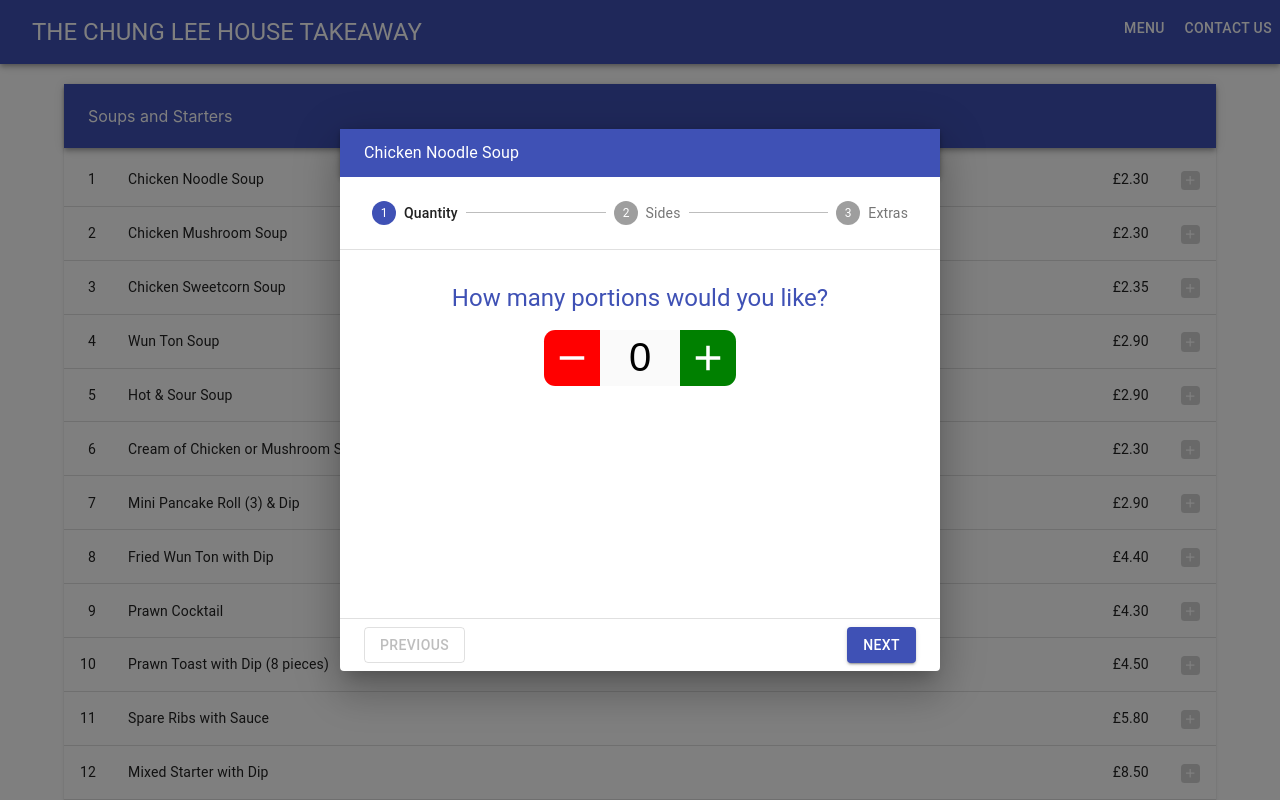
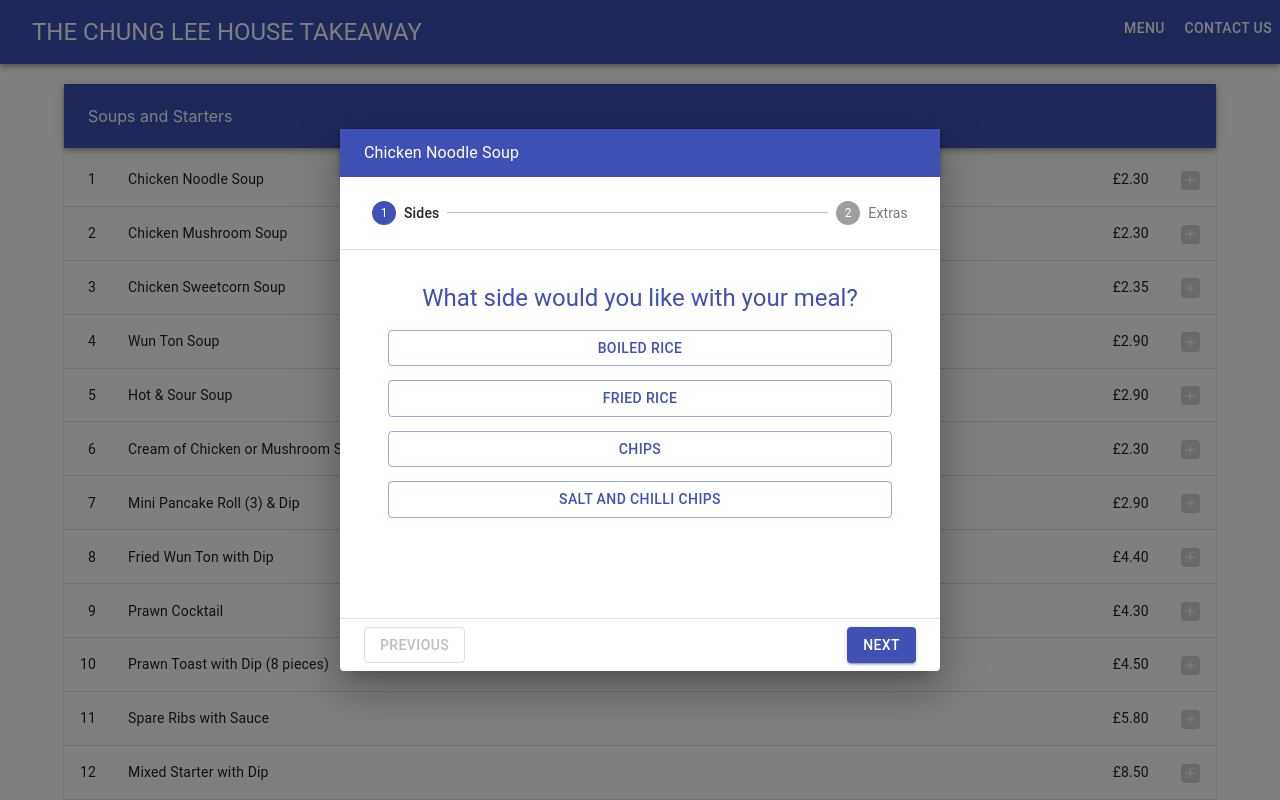
Before and after one commit to JK-Chung/takeaway_menu, a React (Create React App) app: page / in a window 1280 px wide. Both pictures are taken after a click on the button 1190 px from the left and 180 px from the top of the page. Shown: the top 800 px of the page. Built offline with nearby package versions, Linux system fonts and the light colour scheme.

Commit message:
Implemented the SideSetter page with persistent data
Signed-off-by: Jee Ken Chung <chungjeeken@gmail.com>

```diff
--- a/package.json
+++ b/package.json
@@ -33,6 +33,6 @@
     ]
   },
   "devDependencies": {
-    "prop-types": "latest"
+    "prop-types": "^15.7.2"
   }
 }
--- a/src/Components/AddFoodDialog/AddFoodDialog.js
+++ b/src/Components/AddFoodDialog/AddFoodDialog.js
@@ -10,35 +10,30 @@ import QuantitySetter from "./QuantitySetter";
 import StepperHeader from "./StepperHeader";
 
 const useFoodState = () => {
-    const [ quantity, setQuantity ] = React.useState(0);
+    const [ side, setSide ] = React.useState();
 
-    return {
-        quantity, setQuantity
-    }
-};
-
-const generateDialogSteps = foodState => (
-    [
-        {
-            label: "Quantity",
-            stepperContent: <QuantitySetter initialQuantity={foodState.quantity} onChange={foodState.setQuantity}/>
-        },
+    const dialogSteps = [
         {
             label: "Sides",
-            stepperContent: <SidesSetter />
+            stepperContent: <SidesSetter initialSide={side} onSelect={setSide}/>
         },
         {
             label: "Extras",
             stepperContent: <React.Fragment/>
         }
-    ]
-);
+    ];
+
+    return {
+        dialogSteps,
+        foodState: {
+            side, setSide
+        }
+    };
+};
 
 const AddFoodDialog = props => {
-    const foodState = useFoodState();
-
+    const { dialogSteps, foodState } = useFoodState();
     const [activeDialogStep, setActiveDialogStep] = React.useState(0);
-    const dialogSteps = generateDialogSteps(foodState);
     return (
         <Dialog open={props.open} onClose={props.onClose} fullWidth classes={{paper: props.classes.paper}}>
             <StepperHeader activeStep={activeDialogStep} steps={dialogSteps} title={props.foodItem.name}/>
--- /dev/null
+++ b/src/Components/AddFoodDialog/DialogContentTitle.js
@@ -0,0 +1,15 @@
+import React from "react";
+import {Typography} from "@material-ui/core";
+import PropTypes from "prop-types";
+
+const DialogContentTitle = ({children}) => (
+    <Typography color="primary" variant="h5" style={{"margin": "2vh"}}>
+        { children }
+    </Typography>
+);
+
+DialogContentTitle.propTypes = {
+    children: PropTypes.string.isRequired
+};
+
+export default DialogContentTitle;
--- a/src/Components/AddFoodDialog/QuantitySetter.js
+++ b/src/Components/AddFoodDialog/QuantitySetter.js
@@ -1,14 +1,15 @@
 import React from "react";
 import {Typography} from "@material-ui/core";
 import CounterTextField from "../common/CounterTextField/CounterTextField";
+import DialogContentTitle from "./DialogContentTitle";
 
 const QuantitySetter = props => {
     const { initialQuantity, onChange } = props;
     return (
         <React.Fragment>
-            <Typography color="primary" variant="h5" style={{"margin": "2vh"}}>
+            <DialogContentTitle>
                 How many portions would you like?
-            </Typography>
+            </DialogContentTitle>
             <CounterTextField initialValue={initialQuantity} onChange={onChange}/>
         </React.Fragment>
     )
--- a/src/Components/AddFoodDialog/SidesSetter.js
+++ b/src/Components/AddFoodDialog/SidesSetter.js
@@ -1,19 +1,29 @@
 import React from "react";
 import SelectableList from "../common/SelectableList";
+import PropTypes from "prop-types";
+import DialogContentTitle from "./DialogContentTitle";
 import sides from "../../Resources/sides";
 
-const SidesSetter = props => {
-    const [ selectedSide, setSelectedSide ] = React.useState(null);
+const SidesSetter = ({initialSide, onSelect}) => {
+    const [ selectedSide, setSelectedSide ] = React.useState(initialSide);
+    React.useEffect(() => onSelect(selectedSide), [onSelect, selectedSide]);
+
     return (
         <React.Fragment>
-            <SelectableList items={sides.map(({name}) => name)}
-                            onSelect={selected => {
-                                setSelectedSide(selected);
-                                console.log("SELECTED FROM SIDE SETERTRS", selected);
-                            }}
-            />
+            <DialogContentTitle>What side would you like with your meal?</DialogContentTitle>
+            <SelectableList items={sides.map(({name}) => name)} initialItem={initialSide} onSelect={ setSelectedSide } />
         </React.Fragment>
     )
 };
 
+SidesSetter.propTypes = {
+    initialSide: PropTypes.string.isRequired,
+    onSelect: PropTypes.func.isRequired
+};
+
+SidesSetter.defaultProps = {
+    initialSide: "",
+    onSelect: () => {}
+};
+
 export default SidesSetter;
--- a/src/Components/common/SelectableList.js
+++ b/src/Components/common/SelectableList.js
@@ -1,5 +1,6 @@
 import React from "react";
 import Button from "@material-ui/core/Button";
+import PropTypes from "prop-types";
 
 const styles = {
     button: {
@@ -9,20 +10,20 @@ const styles = {
     }
 };
 
-const SelectableList = props => {
-    const [currItem, setCurrItem] = React.useState(null);
-    React.useEffect(() => props.onSelect(currItem), [currItem]);
+const SelectableList = ({ items, itemToString, initialItem, onSelect }) => {
+    const [currItem, setCurrItem] = React.useState(initialItem);
+    React.useEffect(() => onSelect(currItem), [onSelect, currItem]);
 
     return (
         <React.Fragment>
             {
-                props.items.map(item => (
+                items.map(item => (
                     <Button key={item}
                             onClick={ () => setCurrItem(item) }
                             variant={item === currItem ? "contained" : "outlined"}
                             color="primary"
                             style={styles.button}>
-                        { props.itemToString(item) }
+                        { itemToString(item) }
                     </Button>)
                 )
             }
@@ -30,10 +31,16 @@ const SelectableList = props => {
     )
 };
 
+SelectableList.propTypes = {
+    items: PropTypes.array.isRequired,
+    itemToString: PropTypes.func.isRequired,
+    initialItem: PropTypes.oneOfType([PropTypes.string, PropTypes.object]),
+    onSelect: PropTypes.func.isRequired
+};
+
 SelectableList.defaultProps = {
     itemToString: item => item,
-    onSelect: selectedItem => {
-    }
+    onSelect: selectedItem => {}
 };
 
 export default SelectableList;
```
Also changed, not shown: 1 other file (tests, documents, lock files or other folders).
